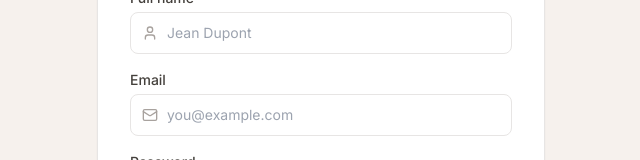
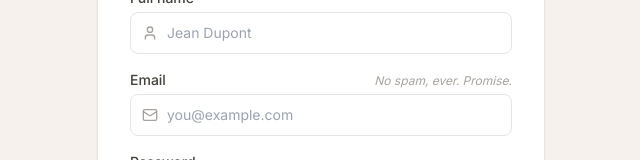
Before and after one commit to adrien-t-ndong/actionvoc, a Next.js app: page /signup in a window 1280 px wide. Shown: the part 307-467 px from the top of the page, without its empty margins (319-959 px from the left). Built offline with nearby package versions, Linux system fonts and the light colour scheme.

Commit message:
Add reassuring no spam message on signup page

```diff
--- a/app/(auth)/signup/page.tsx
+++ b/app/(auth)/signup/page.tsx
@@ -69,9 +69,12 @@ export default function SignupPage() {
             </div>
 
             <div>
-              <label className="block text-sm font-medium text-stone-700 mb-1">
-                Email
-              </label>
+              <div className="flex items-baseline justify-between mb-1">
+                <label className="block text-sm font-medium text-stone-700">
+                  Email
+                </label>
+                <span className="text-[12px] italic text-stone-400">No spam, ever. Promise.</span>
+              </div>
               <div className="relative">
                 <Mail className="absolute left-3 top-1/2 -translate-y-1/2 w-4 h-4 text-stone-400" />
                 <input
```
